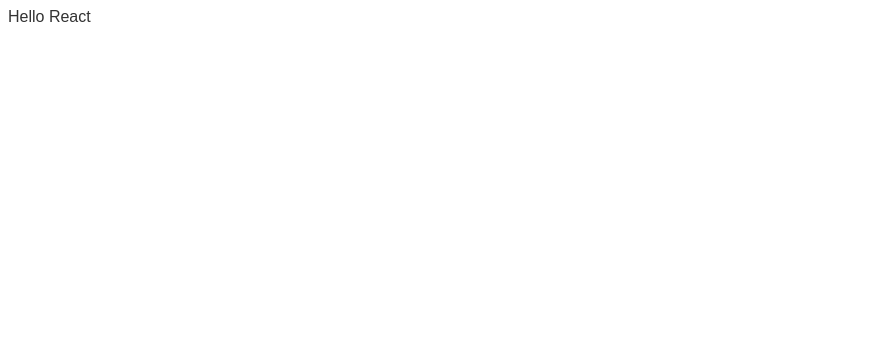
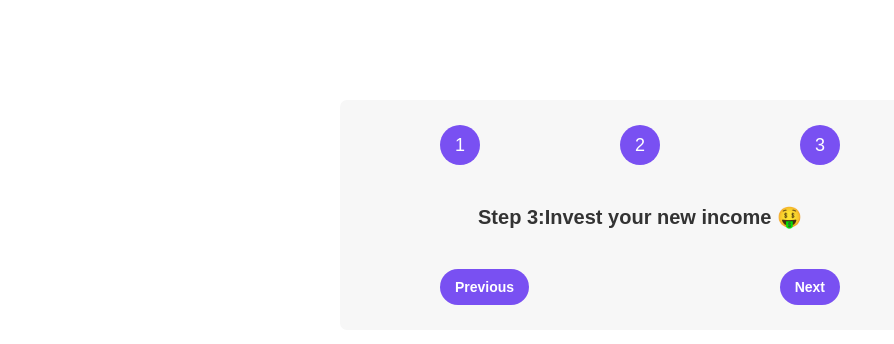
Before and after one commit to Azizalfauzi/steps-app, a React (Create React App) app: page / in a window 1280 px wide. Shown: the top 344 px of the page, without its empty margins (0-894 px from the left). Built offline with nearby package versions, Linux system fonts and the light colour scheme.

Commit message:
* REACT STEPS - Setup jsx file - Adding css

```diff
--- a/src/App.js
+++ b/src/App.js
@@ -1,3 +1,29 @@
+const messages = [
+  "Learn React ⚛️",
+  "Apply for jobs 💼",
+  "Invest your new income 🤑",
+];
+
 export default function App() {
-  return <div>Hello React</div>;
+  const steps = 3;
+  return (
+    <div className="steps">
+      <div className="numbers">
+        <div className={`${steps >= 1 ? "active" : ""}`}>1</div>
+        <div className={`${steps >= 2 ? "active" : ""}`}>2</div>
+        <div className={`${steps >= 3 ? "active" : ""}`}>3</div>
+      </div>
+      <p className="message">
+        Step {steps}:{messages[steps - 1]}
+      </p>
+      <div className="buttons">
+        <button style={{ backgroundColor: "#7950f2", color: "#fff" }}>
+          Previous
+        </button>
+        <button style={{ backgroundColor: "#7950f2", color: "#fff" }}>
+          Next
+        </button>
+      </div>
+    </div>
+  );
 }
```
Also changed, not shown: src/index.css (+0 -8 lines).
